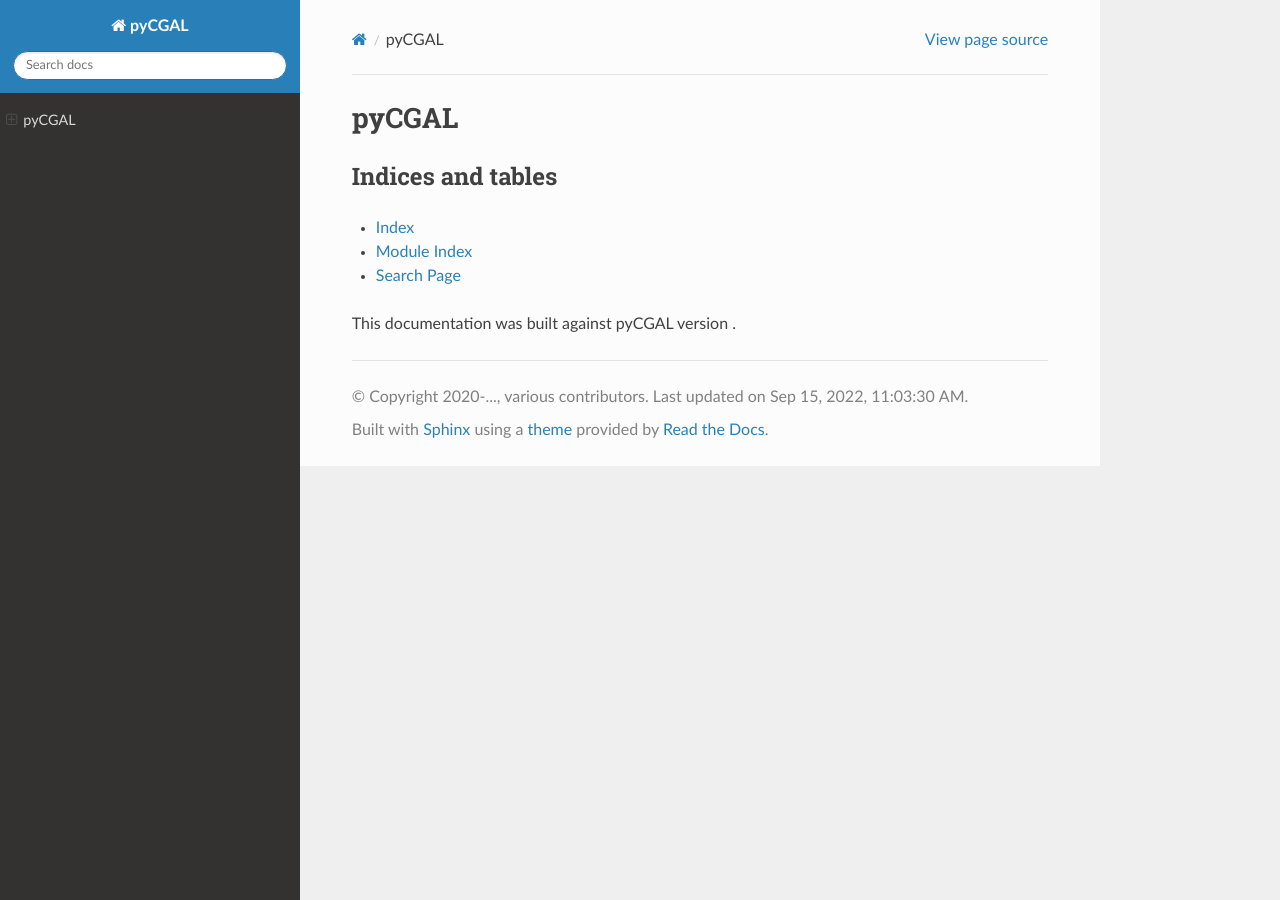
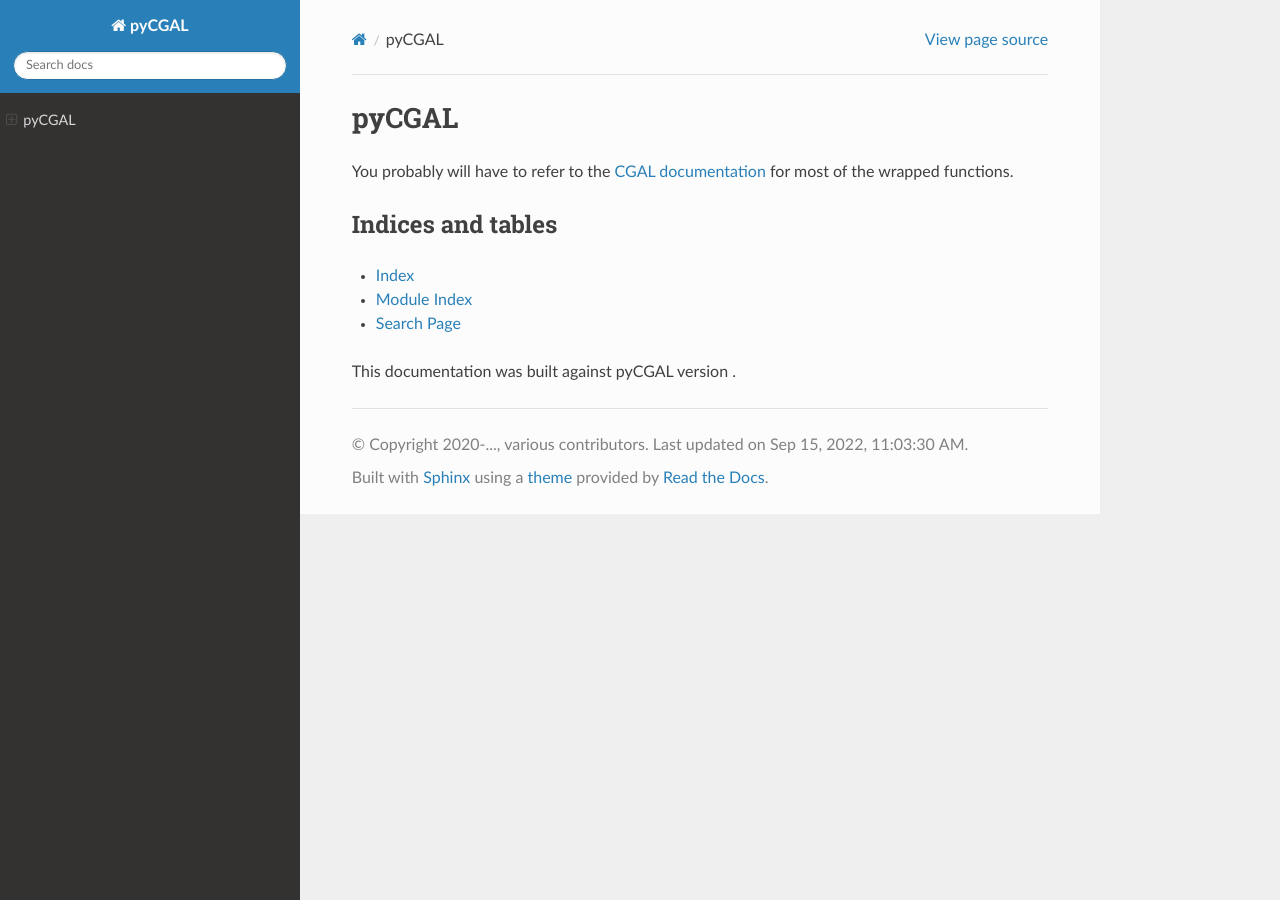
Before and after one commit to BRGM/pycgal, a Sphinx documentation site: the page built from doc/index.rst, in a window 1280 px wide. Built offline with Sphinx 7.4.7 and the Read the Docs theme 2.0.0, drawn with Linux system fonts in a browser that asks for light colours; pages that are not in the unit, such as notebooks, are missing from menus; the version number could not be read and is left out.

Commit message:
Improve documentation

```diff
--- a/doc/index.rst
+++ b/doc/index.rst
@@ -1,6 +1,10 @@
 ================
 pyCGAL |version|
 ================
+
+You probably will have to refer to the
+`CGAL documentation <https://doc.cgal.org/latest/Manual/index.html>`_
+for most of the wrapped functions.
 
 .. toctree::
    :maxdepth: 1
```
